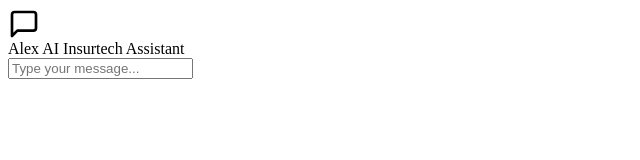
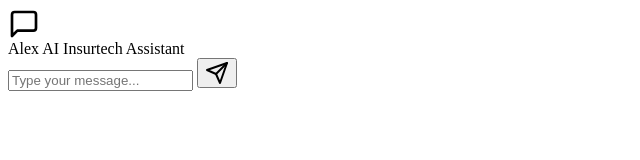
Before and after one commit to Arasue-Corp/AlexAI-chatbot-Make-V2, a plain HTML site: page index.html in a window 1280 px wide. Shown: the whole page, without its empty margins (0-640 px from the left). Drawn offline with Linux system fonts and the light colour scheme.

Commit message:
Update index.html

```diff
--- a/index.html
+++ b/index.html
@@ -11,6 +11,12 @@
     <div id="chat-body"></div>
     <div id="chat-footer">
         <input type="text" id="chat-input" placeholder="Type your message...">
+        <button id="send-btn">
+            <svg xmlns="http://www.w3.org/2000/svg" width="24" height="24" viewBox="0 0 24 24" fill="none" stroke="currentColor" stroke-width="2" stroke-linecap="round" stroke-linejoin="round">
+                <line x1="22" y1="2" x2="11" y2="13"></line>
+                <polygon points="22 2 15 22 11 13 2 9 22 2"></polygon>
+            </svg>
+        </button>
     </div>
 </div>
 <!-- Fin de la Estructura del Chatbot -->
```
